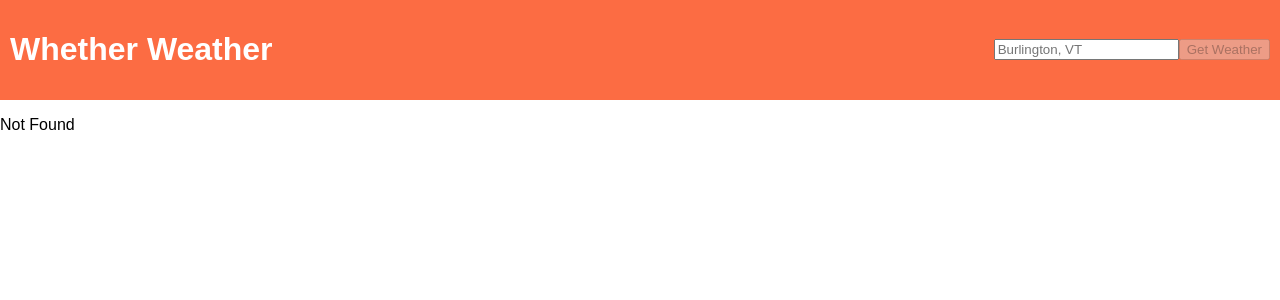
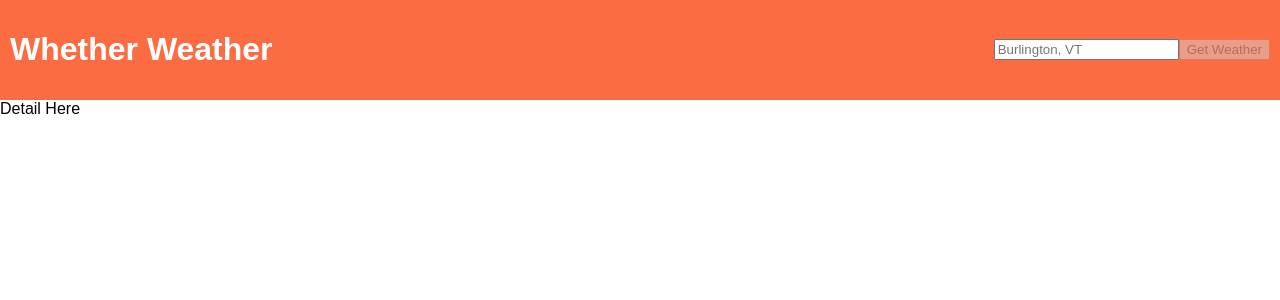
Before and after one commit to uelski/react-weather, a React (Create React App) app: page /detail in a window 1280 px wide. Before the commit this address had no page. Shown: the top 300 px of the page. Built offline with nearby package versions, Linux system fonts and the light colour scheme.

Commit message:
start detail component

```diff
--- a/src/App.js
+++ b/src/App.js
@@ -3,6 +3,7 @@ import './App.css'
 import Header from './components/Header'
 import Page from './components/Page'
 import Input from './components/Input'
+import Detail from './components/Detail'
 import Forecast from './components/Forecast'
 import { BrowserRouter, Route, Switch } from 'react-router-dom'
 
@@ -27,6 +28,7 @@ class App extends Component {
           <Switch>
             <Route exact path='/' component={Home} />
             <Route path='/forecast' component={Forecast} />
+            <Route path='/detail' component={Detail} />
             <Route render={function() {
                 return <p>Not Found</p>
               }} />
--- /dev/null
+++ b/src/components/Detail.js
@@ -0,0 +1,11 @@
+import React, { Component } from 'react';
+
+class Detail extends Component {
+	render() {
+		return (
+			<div>Detail Here</div>
+		)
+	}
+}
+
+module.exports = Detail;
```
